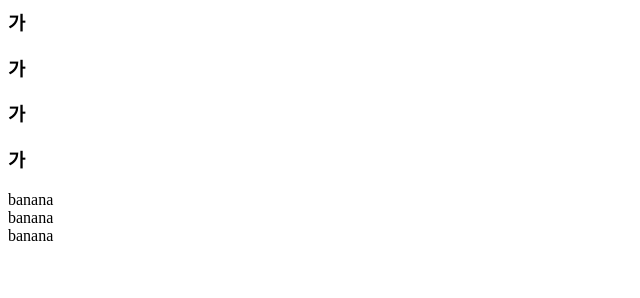
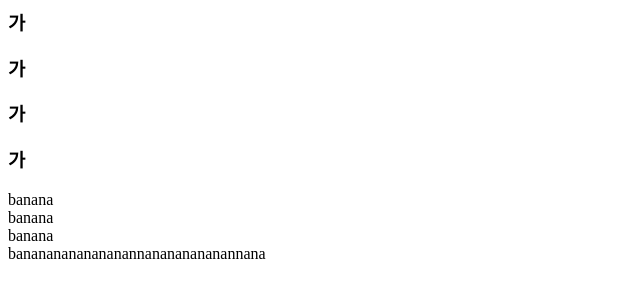
Before and after one commit to 2s01202/aaa, a plain HTML site: page index.html in a window 1280 px wide. Shown: the whole page, without its empty margins (0-640 px from the left). Drawn offline with Linux system fonts and the light colour scheme.

Commit message:
ver팀원버전02

```diff
--- a/index.html
+++ b/index.html
@@ -11,6 +11,7 @@
 <div>banana</div>
 <div>banana</div>
 <div>banana</div>
+<div>banananananananannanananananannana</div>
 
 </body>
 </html>
```
